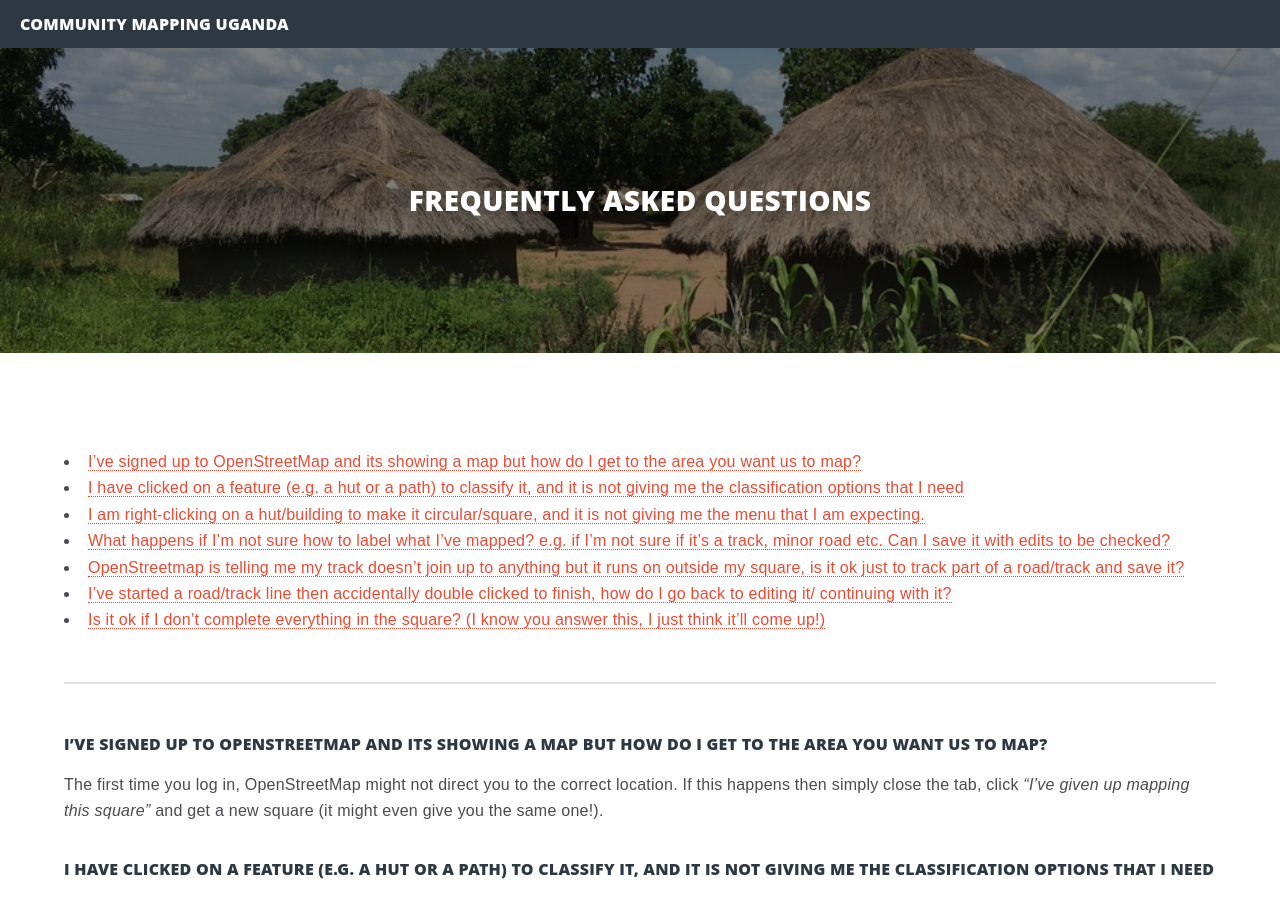
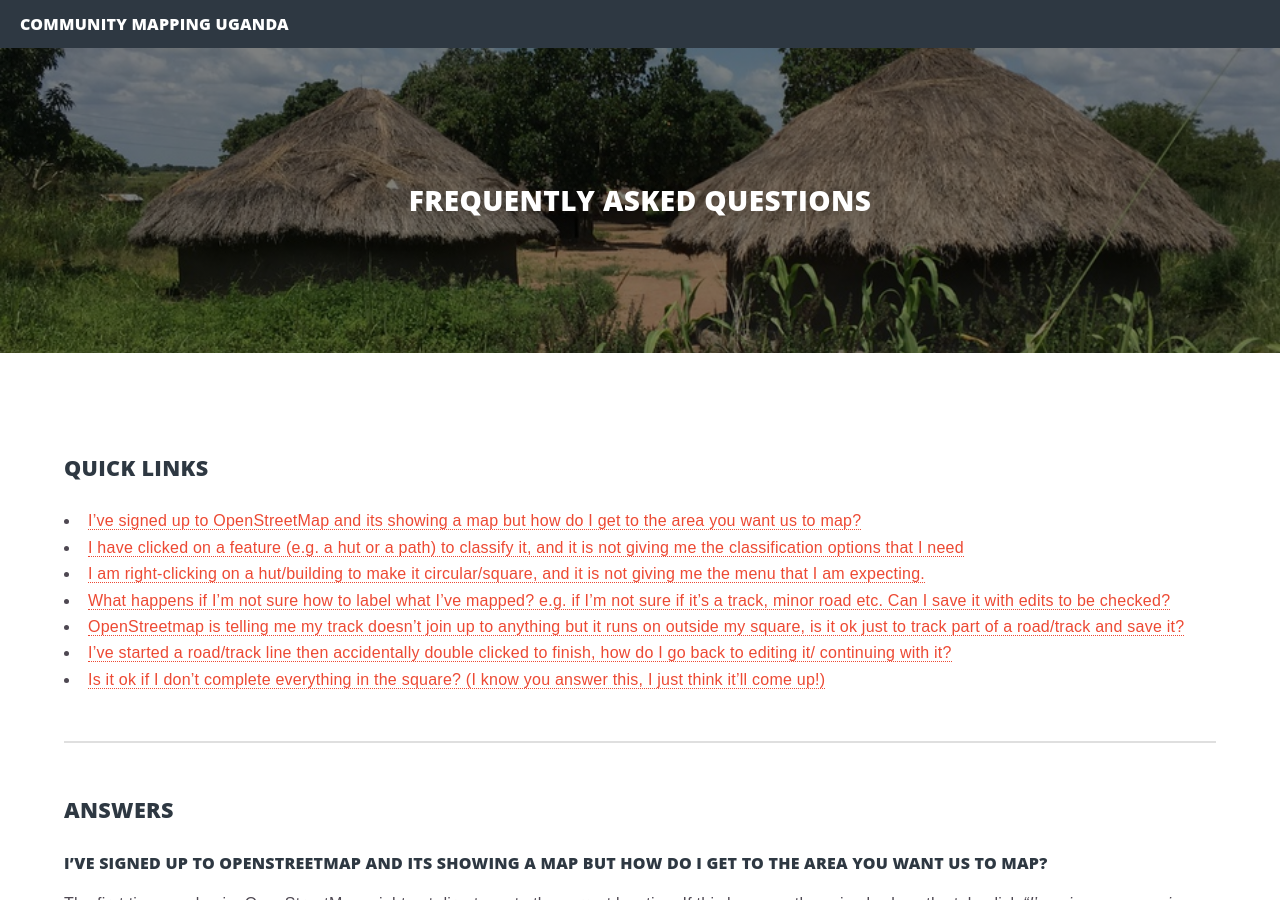
Before and after one commit to jonnyhuck/huckathon.org, a Jekyll site: the page built from Frequently-Asked-Questions.md, in a window 1280 px wide and 900 px high. Built offline with Jekyll 4.4.1, drawn with Linux system fonts in a browser that asks for light colours.

Commit message:
Formatting

```diff
--- a/Frequently-Asked-Questions.md
+++ b/Frequently-Asked-Questions.md
@@ -4,7 +4,7 @@ title: Frequently Asked Questions
 title2: FAQs
 ---
 
-
+## Quick Links
 
 * [I’ve signed up to OpenStreetMap and its showing a map but how do I get to the area you want us to map? ](#ive-signed-up-to-openstreetmap-and-its-showing-a-map-but-how-do-i-get-to-the-area-you-want-us-to-map)
 * [I have clicked on a feature (e.g. a hut or a path) to classify it, and it is not giving me the classification options that I need](#i-have-clicked-on-a-feature-eg-a-hut-or-a-path-to-classify-it-and-it-is-not-giving-me-the-classification-options-that-i-need)
@@ -15,6 +15,8 @@ title2: FAQs
 * [Is it ok if I don’t complete everything in the square? (I know you answer this, I just think it’ll come up!)](#i-noticed-i-went-wrong-on-a-section-but-ive-since-mapped-some-other-sections-of-my-square-how-do-i-delete-it-without-losing-my-other-work)
 
 ---
+
+## Answers
 
 #### I’ve signed up to OpenStreetMap and its showing a map but how do I get to the area you want us to map?
 
```
